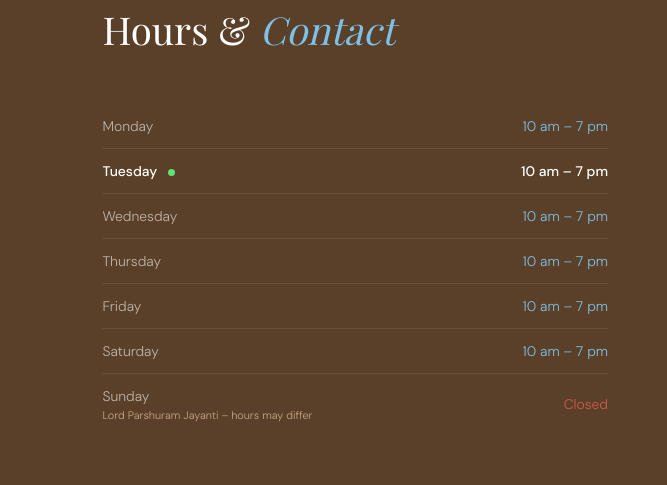
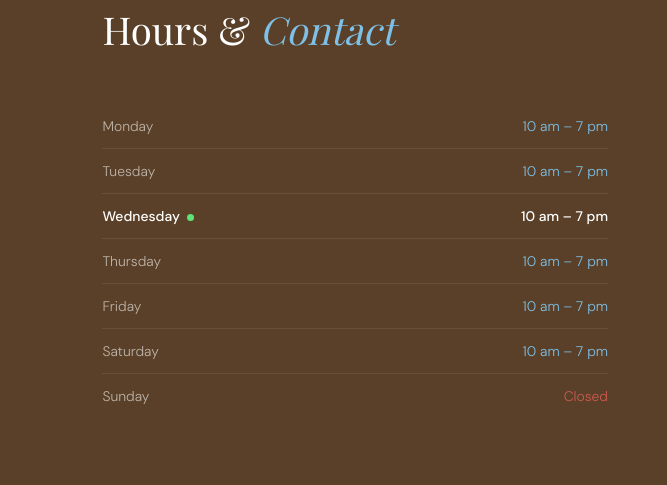
Before and after one commit to Dharm-Balar/MyWebsite2, a plain HTML site: page index.html in a window 1280 px wide. Shown: the part 4964-5449 px from the top of the page, 0-667 px from the left. Drawn offline with nearby package versions, Linux system fonts and the light colour scheme; a web font is replaced by a local one.

Commit message:
Add files via upload

```diff
--- a/index.html
+++ b/index.html
@@ -55,6 +55,7 @@
       opacity: .5;
   backdrop-filter: blur(2px);
   box-shadow: 0 0 20px rgba(34,144,196,0.4);
+
     }
 
     /* ── NAV ── */
@@ -500,6 +501,12 @@
       .p1,.p2,.p3,.p4,.p5,.p6 { grid-column: auto; grid-row: auto; }
       section { padding: 64px 5%; }
     }
+    @media (pointer: coarse) {
+  .cursor,
+  .cursor-ring {
+    display: none;
+  }
+}
   </style>
 </head>
 <body>
@@ -728,13 +735,34 @@
   <div class="contact-grid">
     <div class="reveal">
       <table class="hours-table">
-        <tr><td>Monday</td><td>10 am – 7 pm</td></tr>
-        <tr class="today"><td>Tuesday <span class="now-dot"></span></td><td>10 am – 7 pm</td></tr>
-        <tr><td>Wednesday</td><td>10 am – 7 pm</td></tr>
-        <tr><td>Thursday</td><td>10 am – 7 pm</td></tr>
-        <tr><td>Friday</td><td>10 am – 7 pm</td></tr>
-        <tr><td>Saturday</td><td>10 am – 7 pm</td></tr>
-        <tr class="closed"><td>Sunday<span class="note-sm">Lord Parshuram Jayanti – hours may differ</span></td><td>Closed</td></tr>
+        <tr>
+          <td>Monday</td>
+          <td>10 am – 7 pm</td>
+        </tr>
+        <tr>
+          <td>Tuesday</td>
+          <td>10 am – 7 pm</td>
+        </tr>
+        <tr>
+          <td>Wednesday</td>
+          <td>10 am – 7 pm</td>
+        </tr>
+        <tr>
+          <td>Thursday</td>
+          <td>10 am – 7 pm</td>
+        </tr>
+        <tr>
+          <td>Friday</td>
+          <td>10 am – 7 pm</td>
+        </tr>
+        <tr>
+          <td>Saturday</td>
+          <td>10 am – 7 pm</td>
+        </tr>
+        <tr class="closed">
+          <td>Sunday</td>
+          <td>Closed</td>
+        </tr>
       </table>
     </div>
     <div class="contact-details reveal">
@@ -777,7 +805,33 @@
     document.getElementById('hdr').classList.toggle('scrolled', scrollY > 20);
   });
 
+  // Current Day Highlight
+  const days = ["Sunday", "Monday", "Tuesday", "Wednesday", "Thursday", "Friday", "Saturday"];
+    const today = new Date().getDay(); // 0 = Sunday
+
+    const rows = document.querySelectorAll('.hours-table tr');
+
+    rows.forEach(row => {
+      const dayCell = row.querySelector('td');
+      if (!dayCell) return;
+
+      const dayText = dayCell.textContent.trim();
+
+      if (dayText.includes(days[today])) {
+        row.classList.add('today');
+
+        // add green dot
+        const dot = document.createElement('span');
+        dot.classList.add('now-dot');
+        dayCell.appendChild(dot);
+      }
+    });
+
+
   // Cursor
+
+  if (window.matchMedia("(pointer: fine)").matches) {
+
     const cur = document.getElementById('cur');
     const curR = document.getElementById('curR');
     let mx=0, my=0, rx=0, ry=0;
@@ -809,6 +863,7 @@
         }, 150);
       });
 
+    }
       // Reveal
       const obs = new IntersectionObserver(entries => {
     entries.forEach((e,i) => {
```
Lines whose indentation alone changed are shown as unchanged.
